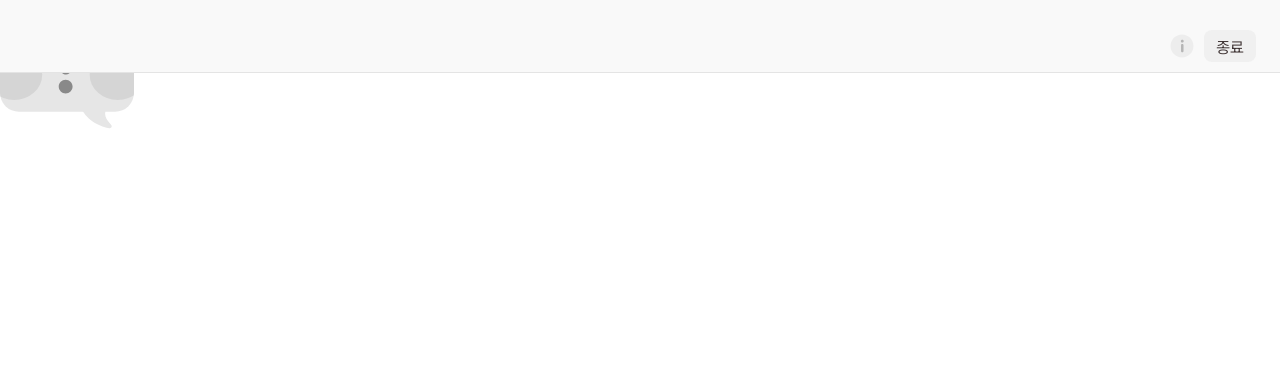
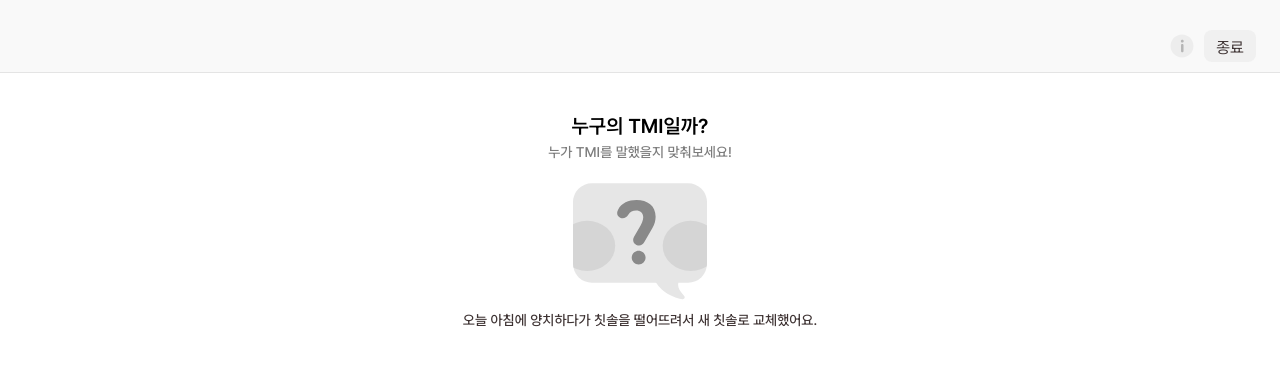
Before and after one commit to IT-s-Time-6Team/FE, a React (Vite) app: page /tmi/vote in a window 1280 px wide. Shown: the top 366 px of the page. Built offline with nearby package versions, Linux system fonts and the light colour scheme; no server answers.

Commit message:
feat: tmi 타이틀 추가

```diff
--- a/src/components/shared/UIStyles.ts
+++ b/src/components/shared/UIStyles.ts
@@ -10,7 +10,7 @@ export const Header = styled.div`
   display: flex;
   flex-direction: column;
   align-items: center;
-  gap: 7px;
+  gap: 6px;
 `;
 
 export const SkeletonBox = styled.div`
--- a/src/pages/tmiVote/TmiVotePage.tsx
+++ b/src/pages/tmiVote/TmiVotePage.tsx
@@ -1,25 +1,33 @@
 import questionIcon from '@assets/v2/questionBubble.svg';
-import { ChatRoomHeader, CloseButton } from '../../styles/chatRoom/chatRoom';
+import { ChatRoomContainer, ChatRoomHeader, CloseButton } from '../../styles/chatRoom/chatRoom';
+import { Header } from '@components/shared/UIStyles';
 import InfoIcon from '@assets/chatRoom/info.svg';
 import { useState } from 'react';
 import { ModalPortal } from '@components/shared/ModalPortal';
 import InviteModal from '@components/chatRoom/InviteModal';
+import { Title, SubTitle } from '@components/shared/TextStyles';
 import styled from '@emotion/styled';
 const TmiVotePage = () => {
   const [isInviteOpen, setIsInviteOpen] = useState<boolean>(false);
   return (
-    <>
+    <ChatRoomContainer>
       <ChatRoomHeader>
         <InfoButton onClick={() => setIsInviteOpen(true)} src={InfoIcon} alt='info' />
         <CloseButton>종료</CloseButton>
       </ChatRoomHeader>
+      <Header>
+        <Title>누구의 TMI일까?</Title>
+        <SubTitle>누가 TMI를 말했을지 맞춰보세요!</SubTitle>
+      </Header>
       <img src={questionIcon} />
+
+      <TmiText>오늘 아침에 양치하다가 칫솔을 떨어뜨려서 새 칫솔로 교체했어요.</TmiText>
       {isInviteOpen && (
         <ModalPortal>
           <InviteModal onClose={() => setIsInviteOpen(false)} roomId='sdfs3' />
         </ModalPortal>
       )}
-    </>
+    </ChatRoomContainer>
   );
 };
 export default TmiVotePage;
@@ -28,3 +36,6 @@ const InfoButton = styled.img`
   height: 24px;
   cursor: pointer;
 `;
+const TmiText = styled(SubTitle)`
+  color: #3e3333;
+`;
```
